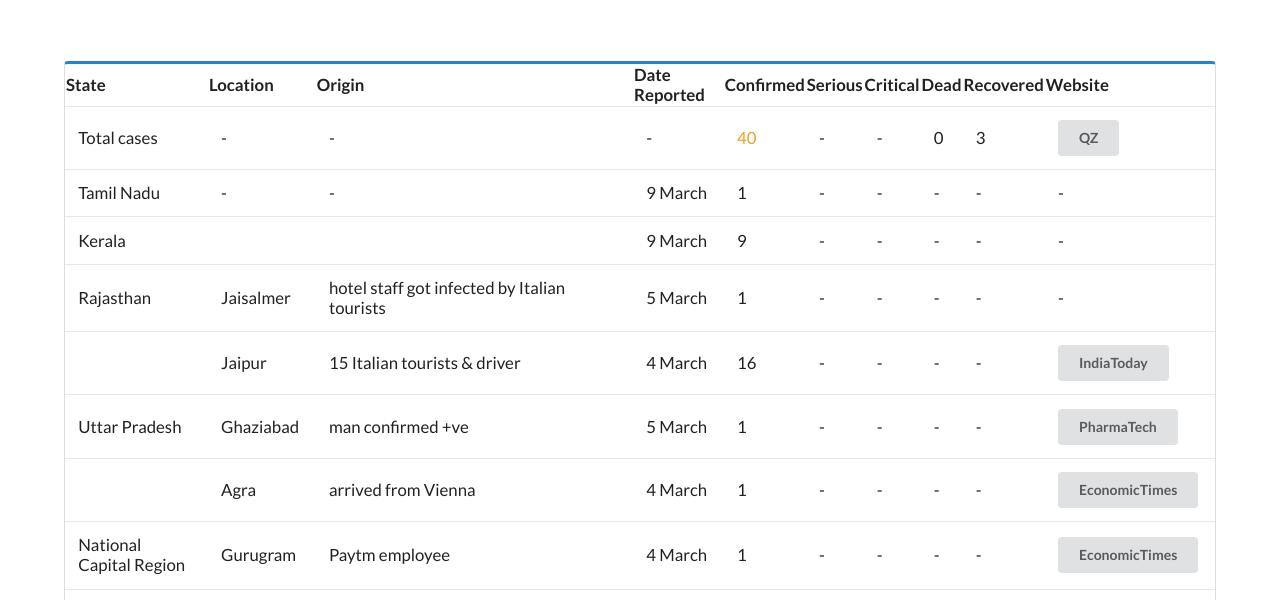
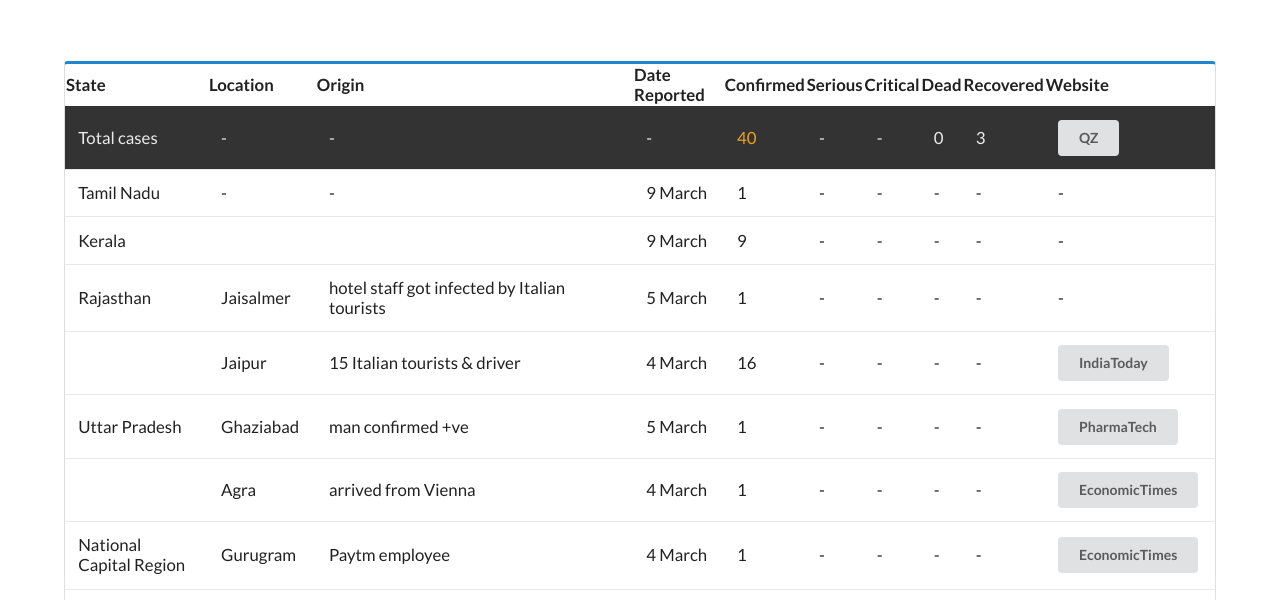
Before and after one commit to eli332/coronavirusUK, a plain HTML site: page india.html in a window 1280 px wide. Shown: the part 190-790 px from the top of the page. Drawn offline with nearby package versions, Linux system fonts and the light colour scheme.

Commit message:
indiatotal

```diff
--- a/india.html
+++ b/india.html
@@ -72,8 +72,8 @@
           <th>Website</th>
         </tr>
 
-        <tr>
-          <td>Total cases</td>
+        <tr class ="ui inverted table">
+          <td >Total cases</td>
           <td>-</td>
           <td>-</td>
           <td>-</td>
```
